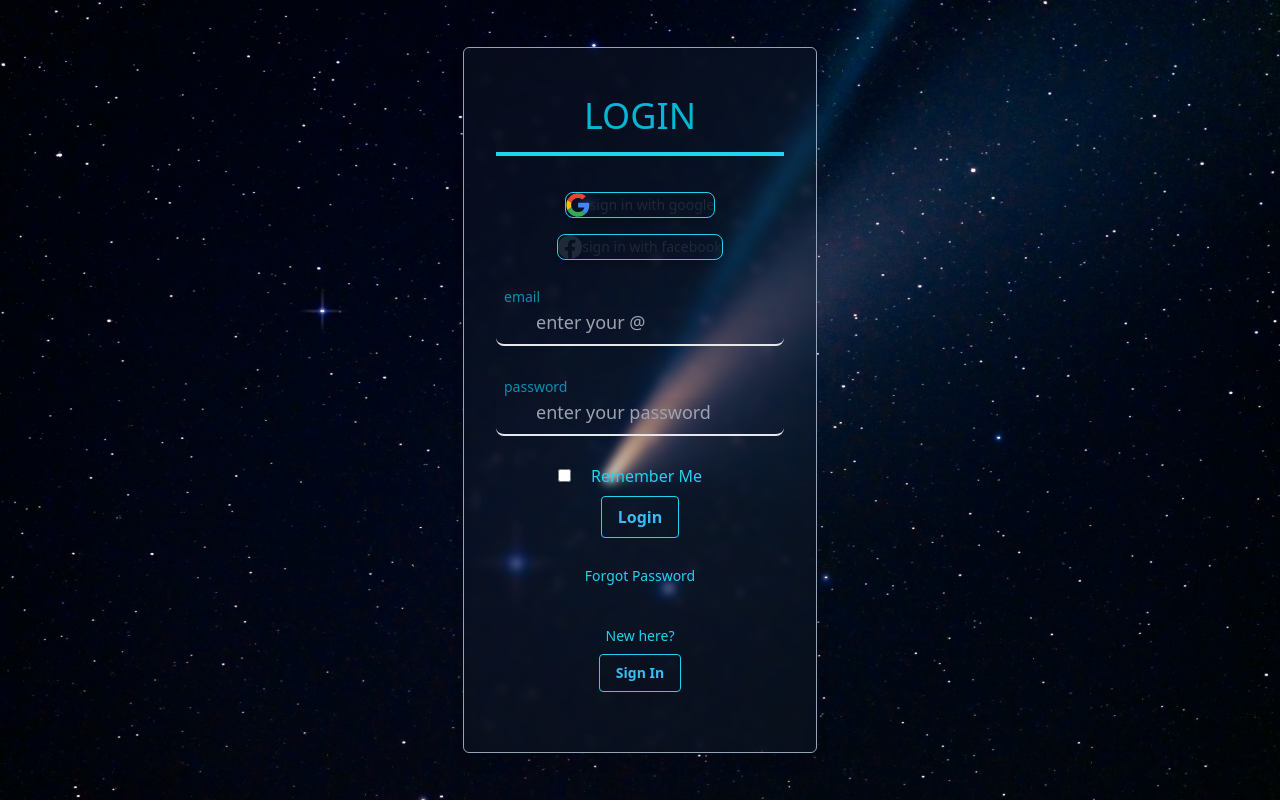
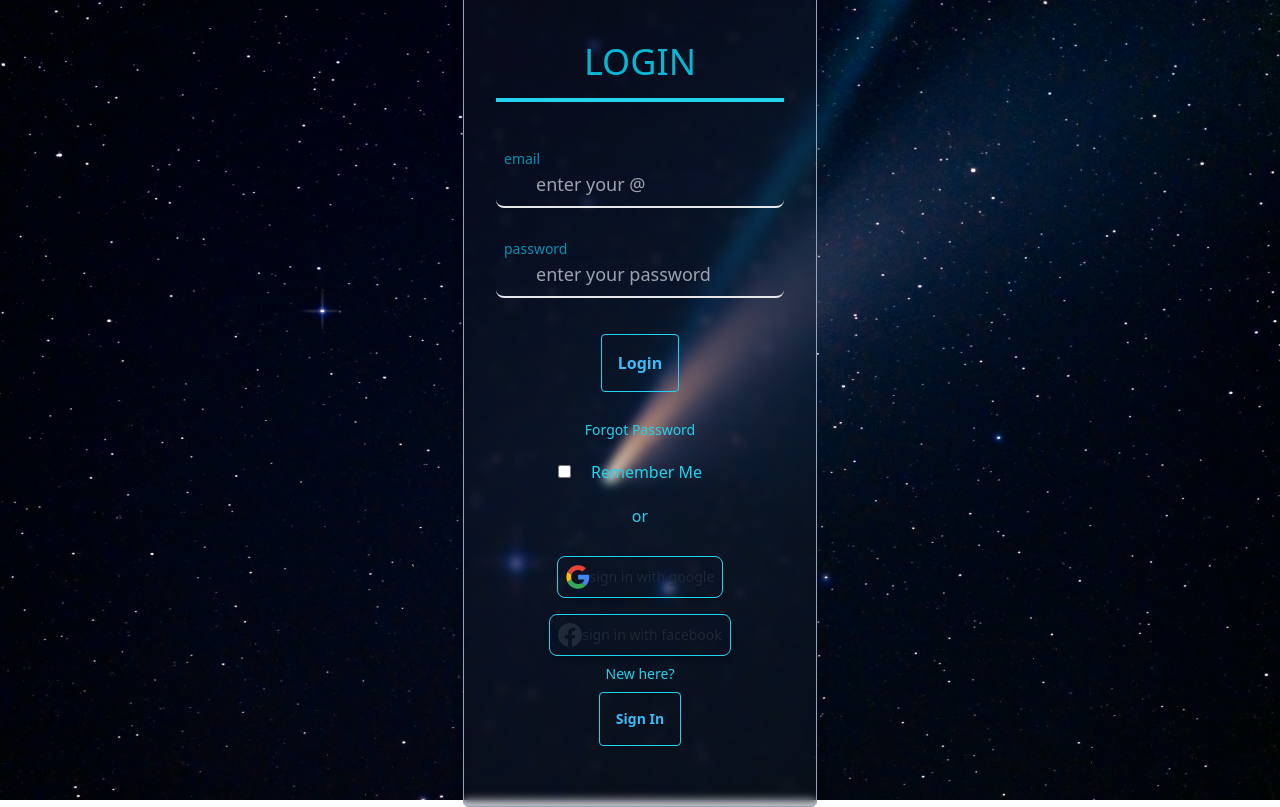
Before and after one commit to FinalProjectYZPIH/FinalProject, a React (Vite) app in the folder client/: page /login in a window 1280 px wide. Built offline with nearby package versions, Linux system fonts and the light colour scheme; no server answers.

Commit message:
login ok?!

```diff
--- a/client/src/components/Buttons.jsx
+++ b/client/src/components/Buttons.jsx
@@ -3,7 +3,7 @@ import React from "react";
 export const Button = ({ children }) => {
   return (
     <div className="flex items-center justify-center">
-      <button className="flex items-center bg-transparent hover:border-y-teal-400 hover:bg-cyan-400 text-sky-400 font-semibold hover:text-white hover:bg-opacity-1 py-2 px-4 border border-cyan-400 hover:border-transparent rounded m-2 focus:outline-none focus:ring-2 focus:ring-offset-2 focus:ring-sky-300">
+      <button className="flex items-center bg-transparent hover:border-y-teal-400 hover:bg-cyan-400 text-sky-400 font-semibold hover:text-white hover:bg-opacity-1 p-4 border border-cyan-400 hover:border-transparent rounded m-2 focus:outline-none focus:ring-2 focus:ring-offset-2 focus:ring-sky-300">
         {children}
       </button>
     </div>
@@ -13,7 +13,7 @@ export const Button = ({ children }) => {
 export const MediaButtons = ({ children }) => {
   return (
     <div className="flex items-center justify-center">
-      <button className="m-2  flex items-center bg-transparent  bg-opacity-60 border border-cyan-400 rounded-lg shadow-md text-sm font-medium text-gray-800 hover:bg-cyan-400 focus:outline-none focus:ring-2 focus:ring-offset-2 focus:ring-sky-300">
+      <button className="m-2 p-2 flex items-center bg-transparent  bg-opacity-60 border border-cyan-400 rounded-lg shadow-md text-sm font-medium text-gray-800 hover:bg-cyan-400 focus:outline-none focus:ring-2 focus:ring-offset-2 focus:ring-sky-300">
         {children}
       </button>
     </div>
--- a/client/src/components/LoginComponent.jsx
+++ b/client/src/components/LoginComponent.jsx
@@ -12,20 +12,28 @@ export const LoginComponent = () => {
     return (
         <div className='flex items-center justify-center bg-bgLightMode bg-cover h-screen w-screen-sm bg-cover' >
             <div className="p-10 m-10 h-screen-sm w-screen-sm bg-slate-800 border border-slate-400 rounded-md p-8 shadow-lg backdrop-filter backdrop-blur-sm bg-opacity-25">
-                <h1 className="text-4xl font-orbitron text-cyan-500 text-center mb-7 border-b-4  border-cyan-400 p-4">LOGIN</h1>
-                <MediaButtons> <GoogleIcons />sign in with google</MediaButtons>
-                <MediaButtons><FacebookIcons />sign in with facebook</MediaButtons>
+                <h1 className="text-4xl font-orbitron text-cyan-500 text-center mb-11 border-b-4  border-cyan-400 p-4 ">LOGIN</h1>
+
                 <form action="" method="post">
 
                     <Inputs label="email" ph="enter your @" type="email">email</Inputs>
                     <Inputs label="password" ph="enter your password" type="password">password</Inputs>
                     <div>
+
+                        <Button>Login</Button>
+                        <p className='text-cyan-400 p-5  text-sm text-center'>Forgot Password</p>
                         <div className='text-center'>
                             <input type="checkbox" name="checkbox" id="checkbox" />
                             <label htmlFor="checkbox" className='text-cyan-400 p-5'>Remember Me</label>
+                            <p className='text-cyan-400 p-5 text-center'>or </p>
                         </div>
-                        <Button>Login</Button>
-                        <p className='text-cyan-400 p-5  text-sm text-center'>Forgot Password</p>
+
+                        <div className='h-24'>
+
+                            <MediaButtons> <GoogleIcons />sign in with google</MediaButtons>
+                            <MediaButtons><FacebookIcons />sign in with facebook</MediaButtons>
+                        </div>
+
                     </div>
                     <div>
                         <p className='text-cyan-400 p-5 text-sm text-center'>New here? <Link to='/Signup'><Button>Sign In</Button></Link> </p>
```
